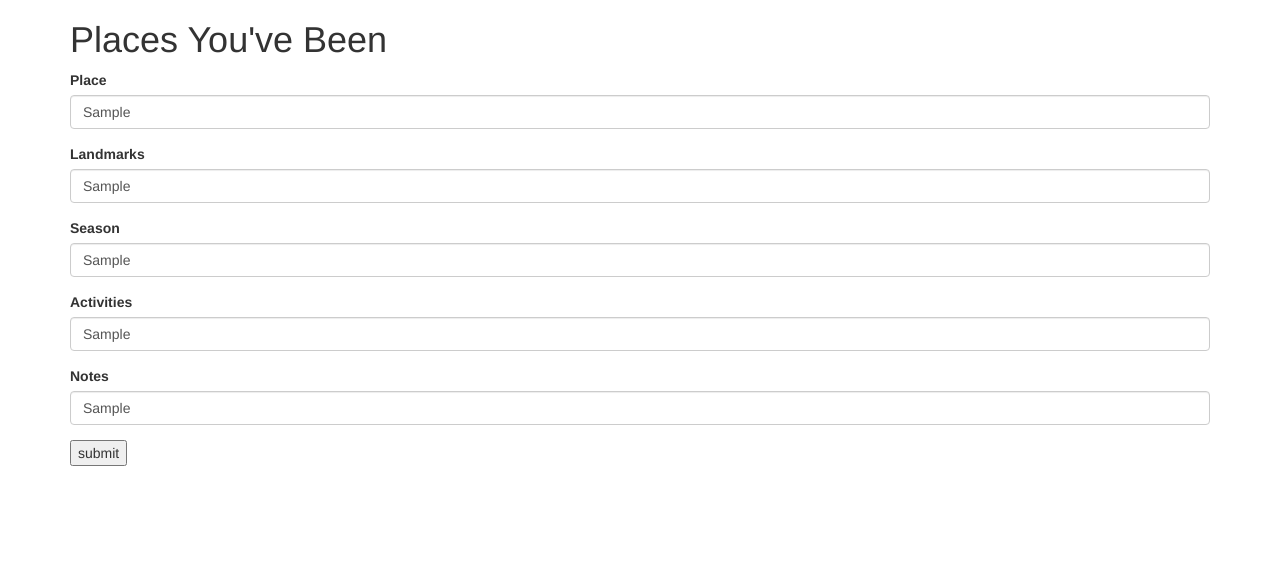
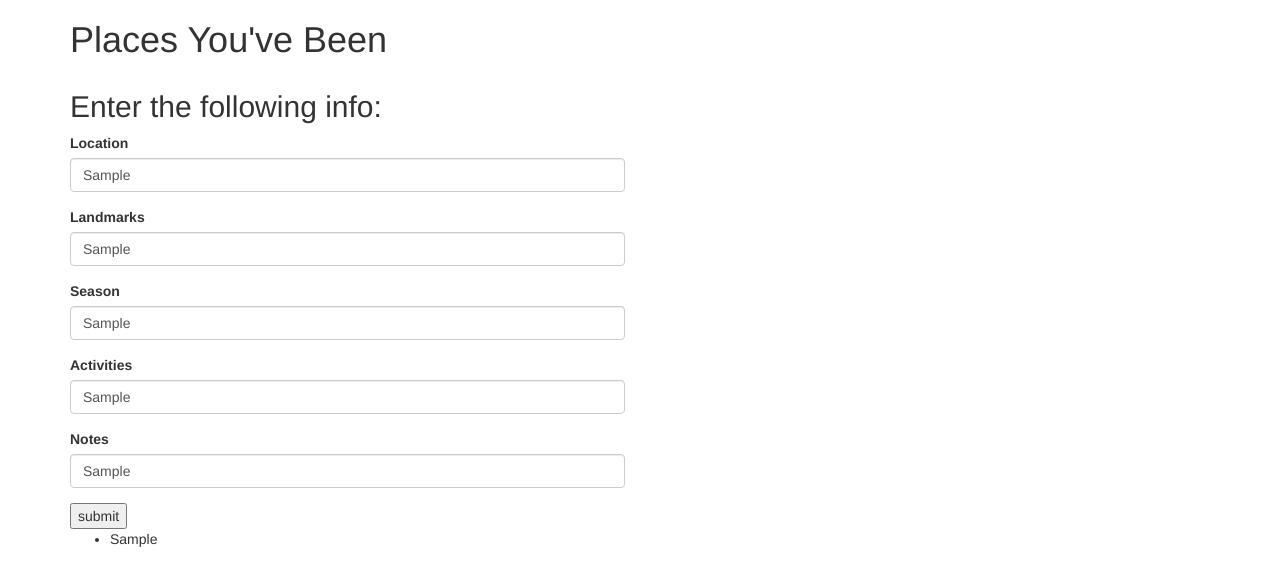
Before and after one commit to iancg26/places-youve-been, a plain HTML site: page index.html in a window 1280 px wide. Both pictures are taken after typing "Sample", "Sample", "Sample", "Sample", "Sample" into the empty fields and a click on the button "submit". Drawn offline with Linux system fonts and the light colour scheme.

Commit message:
Add HTML and UI/Business Logic.

```diff
--- a/index.html
+++ b/index.html
@@ -1,7 +1,7 @@
 <!DOCTYPE html>
 <html>
   <head>
-  <script src="js/jquery-3.2.1.js"</script>
+  <script src="js/jquery-3.2.1.js"></script>
   <script src="js/scripts.js"></script>
   <link rel="stylesheet" href="css/bootstrap.css">
   <link rel="stylesheet" href="css/styles.css">
@@ -10,14 +10,18 @@
   <body>
   <div class="container">
     <h1>Places You've Been</h1>
-    <div id="locationTitle">
+    <div class="row">
+      <div class="col-md-6">
+        <h2>Enter the following info: </h2>
+
+      <form id="allForms">
       <div class="form-group">
-        <label for="location">Place</label>
+        <label for="location">Location</label>
         <input type="text" class="form-control" id="location">
       </div>
       <div class="form-group">
         <label for="location">Landmarks</label>
-        <input type="text" class="form-control" id="landMarks">
+        <input type="text" class="form-control" id="landmarks">
       </div>
       <div class="form-group">
         <label for="location">Season</label>
@@ -32,10 +36,23 @@
         <input type="text" class="form-control" id="notes">
       </div>
         <button type="submit" name="submit">submit</button>
+      </form>
+      <ul id="Places">
+
+      </ul>
+
+    <div class="output">
+      <p class= "location"></p>
+      <p class= "landmarks"></p>
+      <p class= "season"></p>
+      <p class= "activities"></p>
+      <p class= "notes"></p>
+
+
+
+      </div>
+        </div>
+      </div>
     </div>
-    <div class="output">
-
-    </div>
-  </div>
   </body>
 </html>
--- a/js/scripts.js
+++ b/js/scripts.js
@@ -1,25 +1,38 @@
 //Business Logic
-
-
-
-
-
-
+function placesMine(location, landmarks, season, activities, notes) {
+  this.locale = location,
+  this.landmarks = landmarks,
+  this.season = season,
+  this.activites = activities,
+  this.notes = notes
+}
 
 
 
 
 
 //UI Logic
-$document.ready(function() {
- $("form#new-place").submit(function(event)
-  event.preventDefault();
+$(document).ready(function() {
+  $("form#allForms").submit(function(event) {
+    event.preventDefault();
 
-}
-var location = $("input#location").val();
-var landmarks = $("input#landmarks").val();
-var season = $("input#season")val();
-var activities = $("input#activities").val();
-var notes = $("input#notes").val();
+    var inputtedLocation = $("input#location").val();
+    var inputtedLandmarks = $("input#landmarks").val();
+    var inputtedSeason = $("input#season").val();
+    var inputtedActivities = $("input#activities").val();
+    var inputtedNotes = $("input#notes").val();
+    var location = new placesMine(inputtedLocation, inputtedLandmarks, inputtedSeason, inputtedActivities, inputtedNotes);
 
-  $("ul#Places.append")("<li><span class='location'>" + locationTitle.location() + "</span></li>");
+    $("ul#Places").append("<li><span class='location'>" + location.locale + "</span></li>");
+  });
+
+  $("location").last().click(function(){
+    $("#show-location").show();
+    $("#show-location p").text(location, landmarks, season, activities, notes)
+    $(".location").text(inputtedLocation.locale);
+    $(".landmarks").text(inputtedLandmarks.landmarks);
+    $(".season").text(inputtedSeason.season);
+    $(".activities").text(inputtedActivities.activities);
+    $(".notes").text(inputtedNotes.notes);
+  });
+});
```
